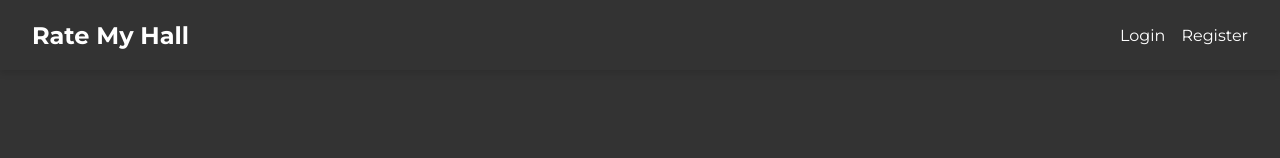
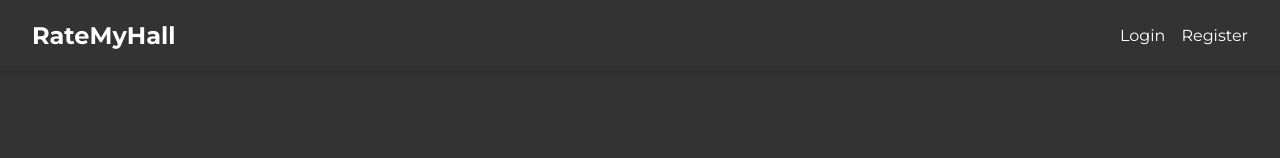
Before and after one commit to Cpoing/ratemyhall, a React (Vite) app in the folder client/: page / in a window 1280 px wide. Shown: the top 158 px of the page. Built offline with nearby package versions, Linux system fonts and the light colour scheme; no server answers.

Commit message:
Changed Header logo name

```diff
--- a/client/src/components/Header/Header.tsx
+++ b/client/src/components/Header/Header.tsx
@@ -17,7 +17,7 @@ const Header: React.FC = () => {
   return (
     <header className="header">
       <div className="logo">
-        <Link to="/">Rate My Hall</Link>
+        <Link to="/">RateMyHall</Link>
       </div>
       <nav className="nav">
         {user ? (
```
